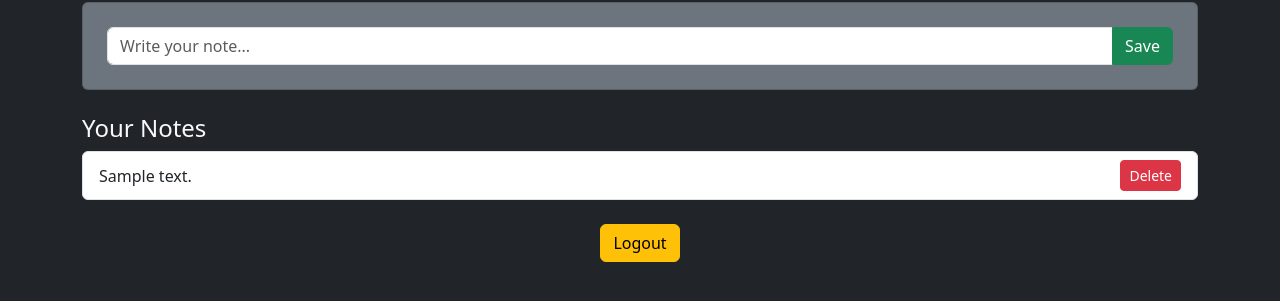
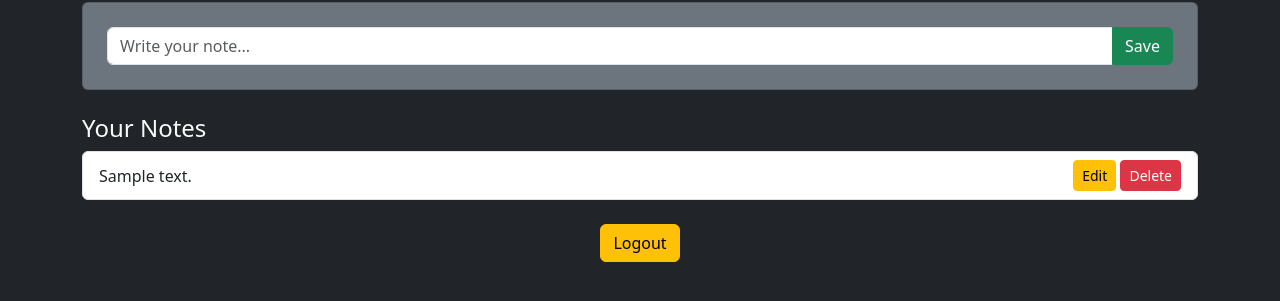
Before and after one commit to kishanmanjunath2007-sys/secure-notes, a Flask app: template templates/notes.html in a window 1280 px wide. Shown: the part 108-409 px from the top of the page. Run offline with Flask 3, Linux system fonts and the light colour scheme; the template is opened without the code that fills it: most values are stand-ins (such as "Sample title", 1, 10 or a date in 2020).

Commit message:
Add edit button to notes list

```diff
--- a/templates/notes.html
+++ b/templates/notes.html
@@ -26,7 +26,10 @@
             {% for id, n in notes %}
                 <li class="list-group-item d-flex justify-content-between align-items-center">
                     {{ n }}
-                    <a href="/delete/{{ id }}" class="btn btn-danger btn-sm">Delete</a>
+                    <div>
+                        <a href="/edit/{{ id }}" class="btn btn-warning btn-sm">Edit</a>
+                        <a href="/delete/{{ id }}" class="btn btn-danger btn-sm">Delete</a>
+                    </div>
                 </li>
             {% endfor %}
         </ul>
```
